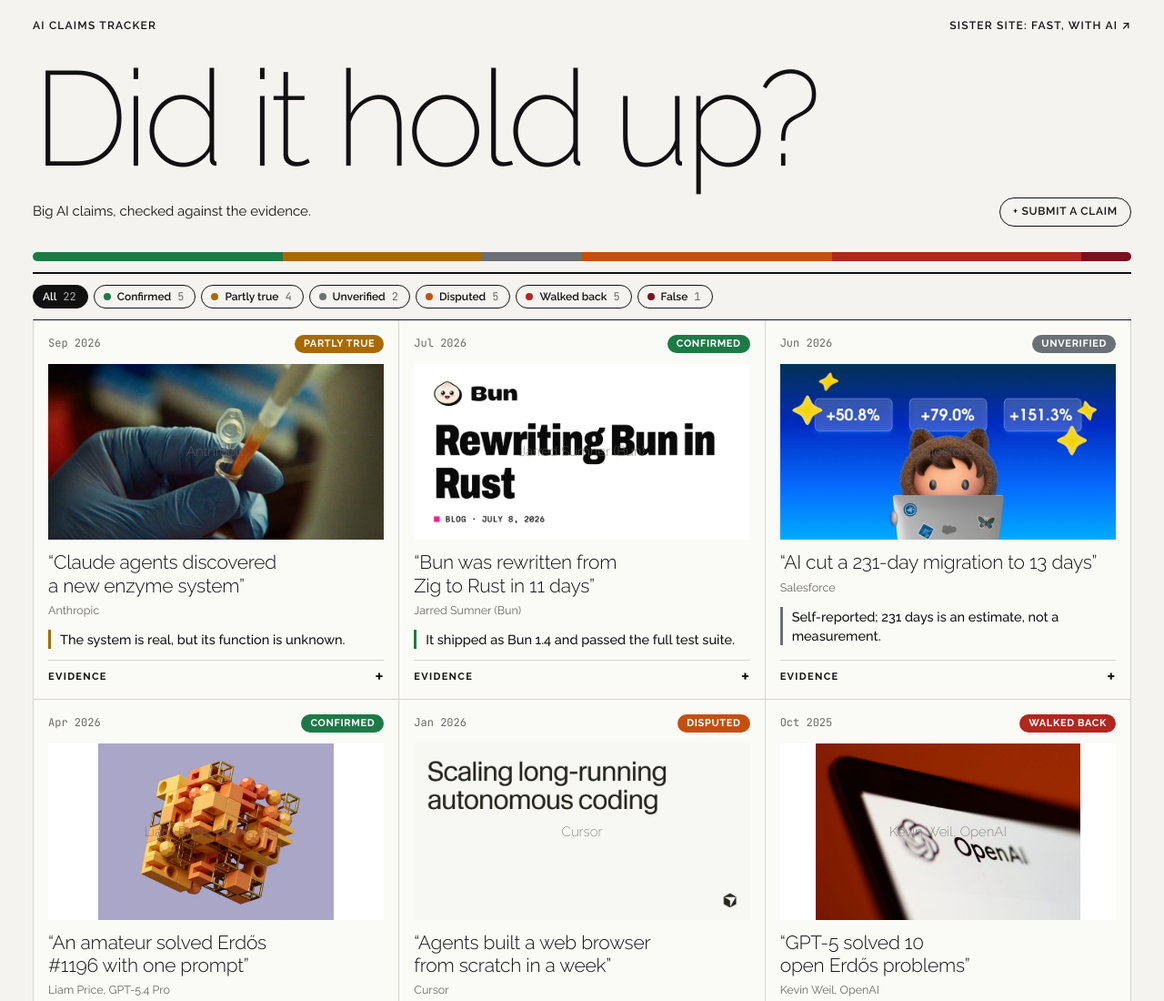
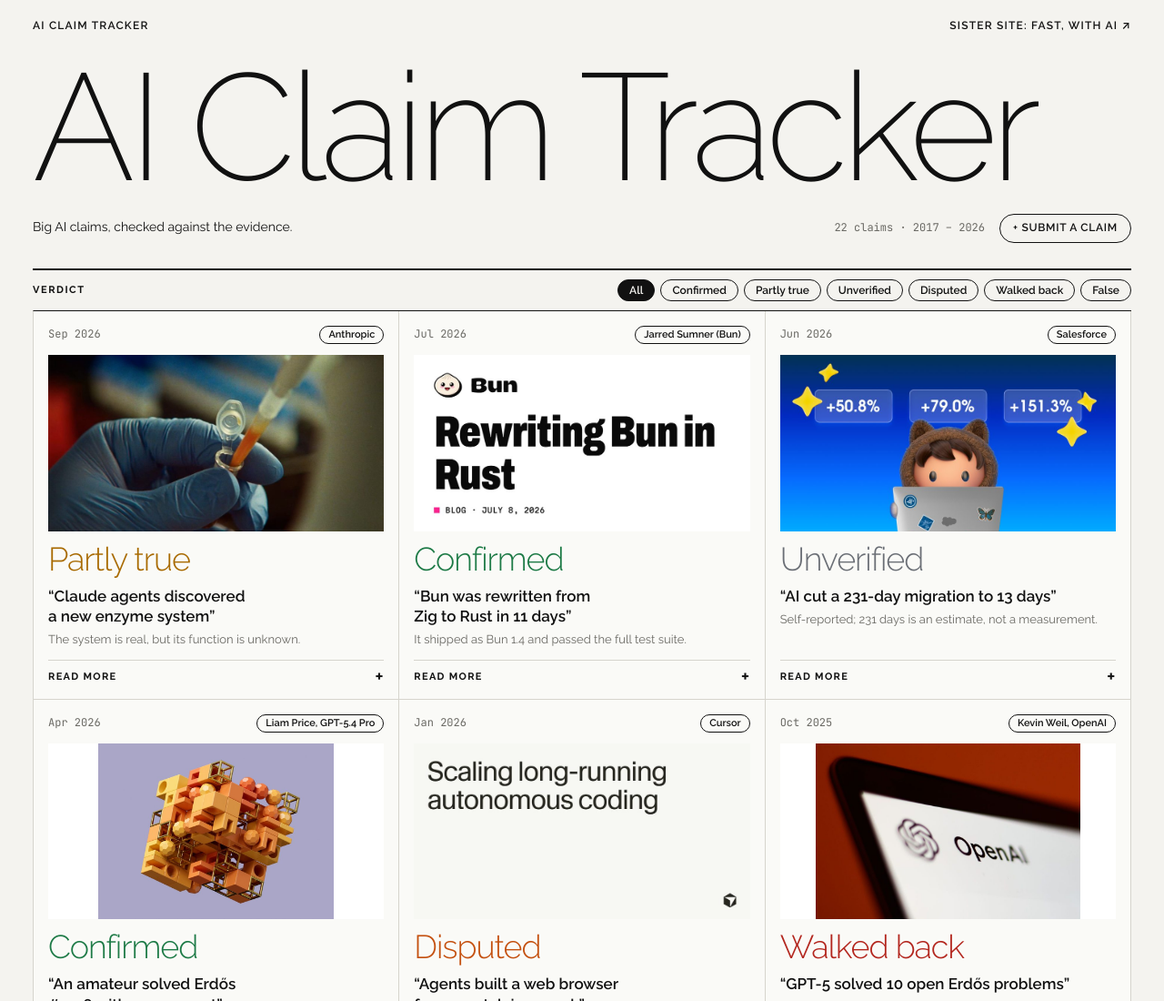
Before and after one commit to woletee/ai-claim-tracker, a plain HTML site: page index.html in a window 1280 px wide. Shown: the top 1100 px of the page at 91% size. Drawn offline with Linux system fonts and the light colour scheme.

Commit message:
Rename to AI Claim Tracker and match the Fast, With AI layout

```diff
--- a/index.html
+++ b/index.html
@@ -3,15 +3,15 @@
 <head>
 <meta charset="utf-8">
 <meta name="viewport" content="width=device-width, initial-scale=1, viewport-fit=cover">
-<title>AI Claims Tracker</title>
-<meta name="description" content="Big AI claims, and whether they held up. Every verdict links to its evidence.">
+<title>AI Claim Tracker</title>
+<meta name="description" content="Big AI claims, checked against the evidence. Every verdict links to its sources.">
 <link rel="preconnect" href="https://fonts.googleapis.com">
 <link rel="stylesheet" href="https://fonts.googleapis.com/css2?family=Raleway:wght@200;300;400;500;600;700&family=JetBrains+Mono:wght@400;500&display=swap">
 <style>
-/* Layout: the Fast, With AI index, recast as a ledger of verdicts. Thin masthead, a tally bar that doubles as the filter, ruled grid of claims. */
+/* Layout: same system as Fast, With AI. Thin masthead, pill filter row, ruled 3-column grid; each cell is one claim: image, verdict, claim. */
 :root{
   --bg:#f4f3ef; --paper:#fafaf7; --fg:#111; --muted:#6a6964; --rule:#d6d4cd; --line:#111;
-  --pill:#111; --pill-fg:#f4f3ef; --on:#fff;
+  --pill:#111; --pill-fg:#f4f3ef;
   --ok:#1d7a46; --part:#a86a00; --unv:#6b6f76; --disp:#c4500f; --back:#b3261e; --false:#7a1020;
   --display:"Raleway","Century Gothic","Avenir Next",sans-serif;
   --body:"Raleway","Avenir Next",system-ui,-apple-system,"Segoe UI",sans-serif;
@@ -20,11 +20,11 @@
 }
 @media (prefers-color-scheme: dark){:root:not([data-theme="light"]){
   --bg:#111; --paper:#161616; --fg:#f0efea; --muted:#9a9993; --rule:#2c2b29; --line:#f0efea;
-  --pill:#f0efea; --pill-fg:#111; --on:#111;
+  --pill:#f0efea; --pill-fg:#111;
   --ok:#5cc98a; --part:#e7b04a; --unv:#a4a9b1; --disp:#f08a4b; --back:#ff7a6e; --false:#ff8fa0; color-scheme:dark}}
 :root[data-theme="dark"]{
   --bg:#111; --paper:#161616; --fg:#f0efea; --muted:#9a9993; --rule:#2c2b29; --line:#f0efea;
-  --pill:#f0efea; --pill-fg:#111; --on:#111;
+  --pill:#f0efea; --pill-fg:#111;
   --ok:#5cc98a; --part:#e7b04a; --unv:#a4a9b1; --disp:#f08a4b; --back:#ff7a6e; --false:#ff8fa0; color-scheme:dark}
 
 *{box-sizing:border-box}
@@ -38,37 +38,33 @@ a{color:inherit}
 .top{display:flex;justify-content:space-between;align-items:center;gap:16px;font-size:12px;font-weight:600;text-transform:uppercase;letter-spacing:.1em}
 .top a{text-decoration:none}
 .top a:hover{text-decoration:underline}
-h1{font-family:var(--display);font-weight:200;letter-spacing:-.04em;font-size:clamp(3.2rem,11.5vw,10rem);line-height:.95;margin:24px 0 16px;text-wrap:balance}
-.dek{display:flex;justify-content:space-between;align-items:center;gap:12px 24px;flex-wrap:wrap;margin-bottom:28px;font-size:15px}
+
+h1{font-family:var(--display);font-weight:200;letter-spacing:-.04em;font-size:clamp(3.4rem,13vw,11.5rem);line-height:.95;margin:24px 0 16px;text-wrap:balance}
+.dek{display:flex;justify-content:space-between;align-items:baseline;gap:8px 24px;flex-wrap:wrap;margin-bottom:28px;font-size:14px}
 .dek p{margin:0}
-.suggest{font-size:12px;font-weight:600;letter-spacing:.06em;text-transform:uppercase;text-decoration:none;border:1px solid var(--line);border-radius:999px;padding:6px 14px;white-space:nowrap}
+.dek-right{display:flex;align-items:center;gap:16px;flex-wrap:wrap}
+.dek .stats{font-family:var(--mono);font-size:12px;color:var(--muted)}
+.suggest{font-size:12px;font-weight:600;letter-spacing:.06em;text-transform:uppercase;text-decoration:none;border:1px solid var(--line);border-radius:999px;padding:6px 14px}
 .suggest:hover{background:var(--pill);color:var(--pill-fg)}
 
-/* Tally: one segment per status, sized by count; each segment is also a filter button. */
-.tally{display:flex;height:10px;border-radius:999px;overflow:hidden;margin-bottom:12px;background:var(--rule)}
-.tally span{display:block;height:100%}
-.bar{display:flex;flex-wrap:wrap;gap:6px;padding-block:12px;border-top:2px solid var(--line)}
-.bar button{font:600 12px var(--body);color:var(--fg);background:transparent;border:1px solid var(--line);border-radius:999px;padding:4px 12px 4px 10px;cursor:pointer;display:inline-flex;align-items:center;gap:7px}
-.bar button .dot{width:8px;height:8px;border-radius:50%;background:var(--c,var(--fg))}
-.bar button .n{font-family:var(--mono);font-weight:400;color:var(--muted)}
-.bar button[aria-pressed="true"]{background:var(--pill);color:var(--pill-fg)}
-.bar button[aria-pressed="true"] .n{color:inherit;opacity:.7}
-.bar button:focus-visible,.card summary:focus-visible,.suggest:focus-visible{outline:2px solid var(--fg);outline-offset:2px}
+.bar{display:flex;justify-content:space-between;align-items:center;gap:10px 24px;flex-wrap:wrap;padding-block:10px;border-top:2px solid var(--line)}
+.bar .label{font-size:11px;letter-spacing:.14em;text-transform:uppercase;font-weight:700}
+.pills{display:flex;flex-wrap:wrap;gap:6px}
+.pills button{font:600 12px var(--body);color:var(--fg);background:transparent;border:1px solid var(--line);border-radius:999px;padding:4px 12px;cursor:pointer}
+.pills button[aria-pressed="true"]{background:var(--pill);color:var(--pill-fg)}
+.pills button:focus-visible,.card summary:focus-visible,.suggest:focus-visible{outline:2px solid var(--fg);outline-offset:2px}
 
 .grid{display:grid;grid-template-columns:repeat(3,minmax(0,1fr));border-top:1px solid var(--line);border-left:1px solid var(--rule)}
 .card{border-right:1px solid var(--rule);border-bottom:1px solid var(--rule);padding:16px;display:flex;flex-direction:column;gap:12px;min-width:0;background:var(--paper)}
 .card .row{display:flex;justify-content:space-between;align-items:center;gap:8px;font-size:12px}
 .card .date{font-family:var(--mono);color:var(--muted)}
-.status{font-size:11px;font-weight:700;letter-spacing:.06em;text-transform:uppercase;color:var(--on);background:var(--c);border-radius:999px;padding:2px 10px;white-space:nowrap}
-.art{aspect-ratio:1200/630;width:100%;overflow:hidden;background:var(--rule);position:relative}
+.tag{font-size:11px;font-weight:600;border:1px solid var(--line);border-radius:999px;padding:1px 9px;white-space:nowrap}
+.art{aspect-ratio:1200/630;width:100%;overflow:hidden;background:var(--rule)}
 .art img{width:100%;height:100%;display:block;object-fit:cover}
 .art img.contain{object-fit:contain;background:#fff}
-.art .ph{position:absolute;inset:0;display:grid;place-items:center;font:200 15px var(--display);color:var(--muted);padding:16px;text-align:center}
-.claim{font-family:var(--display);font-weight:300;font-size:21px;line-height:1.2;letter-spacing:-.01em;margin:0;text-wrap:balance}
-.claim::before{content:"“"}
-.claim::after{content:"”"}
-.who{font-size:12.5px;color:var(--muted);margin-top:-6px}
-.verdict{margin:0;padding-left:10px;border-left:3px solid var(--c);font-size:14.5px;font-weight:500}
+.verdict-word{display:block;font-family:var(--display);font-weight:300;font-size:36px;letter-spacing:-.03em;line-height:1;color:var(--c)}
+.card h2{font-size:17px;line-height:1.3;margin:0;font-weight:600;text-wrap:balance}
+.card .short{margin:0;font-size:13px;color:var(--muted);margin-top:-6px}
 .card details{margin-top:auto;border-top:1px solid var(--rule);padding-top:10px}
 .card summary{cursor:pointer;list-style:none;font-size:11px;font-weight:700;letter-spacing:.12em;text-transform:uppercase;display:flex;justify-content:space-between;gap:8px}
 .card summary::-webkit-details-marker{display:none}
@@ -78,10 +74,7 @@ h1{font-family:var(--display);font-weight:200;letter-spacing:-.04em;font-size:cl
 .more .k{font-size:10.5px;letter-spacing:.12em;text-transform:uppercase;color:var(--muted);font-weight:700;padding-top:2px}
 .more a{text-underline-offset:2px}
 
-.legend{display:grid;grid-template-columns:repeat(auto-fit,minmax(180px,1fr));gap:10px 24px;margin-top:32px;font-size:13px;color:var(--muted)}
-.legend b{color:var(--fg);display:inline-flex;align-items:center;gap:6px}
-.legend b::before{content:"";width:8px;height:8px;border-radius:50%;background:var(--c)}
-.fine{display:flex;justify-content:space-between;gap:8px 16px;flex-wrap:wrap;font-size:12px;color:var(--muted);padding-top:16px;margin-top:24px;border-top:2px solid var(--line)}
+.fine{display:flex;justify-content:space-between;gap:8px 16px;flex-wrap:wrap;font-size:12px;color:var(--muted);padding-top:16px;margin-top:32px;border-top:2px solid var(--line)}
 
 @media (max-width:900px){.grid{grid-template-columns:repeat(2,minmax(0,1fr))}}
 @media (max-width:600px){.grid{grid-template-columns:minmax(0,1fr)}}
@@ -91,23 +84,24 @@ h1{font-family:var(--display);font-weight:200;letter-spacing:-.04em;font-size:cl
 <body>
 <div class="wrap">
   <header class="top">
-    <span>AI Claims Tracker</span>
+    <span>AI Claim Tracker</span>
     <a href="https://woletee.github.io/fast-with-ai/">Sister site: Fast, With AI ↗</a>
   </header>
 
-  <h1>Did it hold up?</h1>
+  <h1>AI Claim Tracker</h1>
   <div class="dek">
     <p>Big AI claims, checked against the evidence.</p>
-    <a class="suggest" href="https://github.com/woletee/ai-claims-tracker/issues/new?template=new-claim.yml" target="_blank" rel="noopener">+ Submit a claim</a>
+    <div class="dek-right"><div class="stats" id="stats"></div><a class="suggest" href="https://github.com/woletee/ai-claims-tracker/issues/new?template=new-claim.yml" target="_blank" rel="noopener">+ Submit a claim</a></div>
   </div>
 
-  <div class="tally" id="tally" aria-hidden="true"></div>
-  <div class="bar" id="bar" role="group" aria-label="Filter by verdict"></div>
+  <div class="bar">
+    <span class="label">Verdict</span>
+    <div class="pills" id="pills" role="group" aria-label="Filter by verdict"></div>
+  </div>
   <div class="grid" id="grid"></div>
 
-  <div class="legend" id="legend"></div>
   <footer class="fine">
-    <span>Every verdict links to its evidence. Checked 22 Nov 2026.</span>
+    <span>Every verdict links to its sources. Checked 22 Nov 2026.</span>
     <span>Images: each source's own, credited per card.</span>
   </footer>
 </div>
@@ -125,39 +119,38 @@ const ORDER=Object.keys(STATUS);
 const MON=["Jan","Feb","Mar","Apr","May","Jun","Jul","Aug","Sep","Oct","Nov","Dec"];
 const fmt=d=>{const [y,m]=d.split("-");return `${MON[+m-1]} ${y}`;};
 const esc=s=>String(s??"").replace(/[&<>"]/g,c=>({"&":"&amp;","<":"&lt;",">":"&gt;",'"':"&quot;"}[c]));
-const cv=s=>`var(${STATUS[s]?.c||"--unv"})`;
 let C=[], current="all";
-const grid=document.getElementById("grid"), bar=document.getElementById("bar");
+const grid=document.getElementById("grid"), pills=document.getElementById("pills");
 
 function card(x){
   const st=STATUS[x.status]||STATUS.unverified;
-  const img=x.image?`<img src="${esc(x.image)}" alt="" class="${x.imageFit==="contain"?"contain":""}" loading="lazy" onerror="this.remove()">`:"";
-  return `<article class="card" style="--c:${cv(x.status)}">
-    <div class="row"><span class="date">${fmt(x.date)}</span><span class="status">${st.label}</span></div>
-    <div class="art"><div class="ph">${esc(x.who)}</div>${img}</div>
-    <h2 class="claim">${esc(x.claim)}</h2>
-    <div class="who">${esc(x.who)}</div>
-    <p class="verdict">${esc(x.verdict)}</p>
-    <details><summary><span>Evidence</span></summary>
+  const img=x.image?`<img src="${esc(x.image)}" alt="Image for: ${esc(x.claim)}" class="${x.imageFit==="contain"?"contain":""}" loading="lazy" onerror="this.remove()">`:"";
+  return `<article class="card" style="--c:var(${st.c})">
+    <div class="row"><span class="date">${fmt(x.date)}</span><span class="tag">${esc(x.who)}</span></div>
+    <div class="art">${img}</div>
+    <span class="verdict-word">${st.label}</span>
+    <h2>“${esc(x.claim)}”</h2>
+    <p class="short">${esc(x.verdict)}</p>
+    <details><summary><span>Read more</span></summary>
       <div class="more">
+        <span class="k">Verdict</span><span>${st.label}: ${st.def}</span>
         <span class="k">Found</span><span>${esc(x.detail)}</span>
-        <span class="k">Sources</span><span>${(x.sources||[]).map(s=>`<a href="${esc(s.url)}" target="_blank" rel="noopener">${esc(s.label)}</a>`).join(" · ")}</span>
+        <span class="k">Source</span><span>${(x.sources||[]).map(s=>`<a href="${esc(s.url)}" target="_blank" rel="noopener">${esc(s.label)}</a>`).join(" · ")}</span>
         ${x.image?`<span class="k">Image</span><span><a href="${esc(x.imagePage)}" target="_blank" rel="noopener">${esc(x.imageCredit)}</a></span>`:""}
       </div></details>
   </article>`;
 }
 function render(){
-  const rows=C.filter(x=>current==="all"||x.status===current).sort((a,b)=>b.date.localeCompare(a.date));
-  grid.innerHTML=rows.map(card).join("");
-  bar.querySelectorAll("button").forEach(b=>b.setAttribute("aria-pressed",b.dataset.s===current?"true":"false"));
+  grid.innerHTML=C.filter(x=>current==="all"||x.status===current).sort((a,b)=>b.date.localeCompare(a.date)).map(card).join("");
+  pills.querySelectorAll("button").forEach(b=>b.setAttribute("aria-pressed",b.dataset.s===current?"true":"false"));
 }
 function setup(){
-  const count=s=>C.filter(x=>x.status===s).length;
-  document.getElementById("tally").innerHTML=ORDER.filter(count).map(s=>`<span style="flex:${count(s)};background:${cv(s)}" title="${STATUS[s].label}: ${count(s)}"></span>`).join("");
-  bar.innerHTML=`<button id="f-all" data-s="all" aria-pressed="true">All <span class="n">${C.length}</span></button>`+
-    ORDER.filter(count).map(s=>`<button id="f-${s}" data-s="${s}" style="--c:${cv(s)}" aria-pressed="false"><span class="dot"></span>${STATUS[s].label} <span class="n">${count(s)}</span></button>`).join("");
-  bar.querySelectorAll("button").forEach(b=>b.addEventListener("click",()=>{current=b.dataset.s;render();}));
-  document.getElementById("legend").innerHTML=ORDER.map(s=>`<div style="--c:${cv(s)}"><b>${STATUS[s].label}</b><br>${STATUS[s].def}</div>`).join("");
+  const years=C.map(x=>+x.date.slice(0,4));
+  document.getElementById("stats").textContent=`${C.length} claims · ${Math.min(...years)} – ${Math.max(...years)}`;
+  const used=ORDER.filter(s=>C.some(x=>x.status===s));
+  pills.innerHTML=`<button id="f-all" data-s="all" aria-pressed="true">All</button>`+
+    used.map(s=>`<button id="f-${s}" data-s="${s}" title="${STATUS[s].def}" aria-pressed="false">${STATUS[s].label}</button>`).join("");
+  pills.querySelectorAll("button").forEach(b=>b.addEventListener("click",()=>{current=b.dataset.s;render();}));
   render();
 }
 fetch("data/claims.json",{cache:"no-cache"}).then(r=>r.json()).then(d=>{C=d;setup();})
```
Also changed, not shown: 2 other files.
